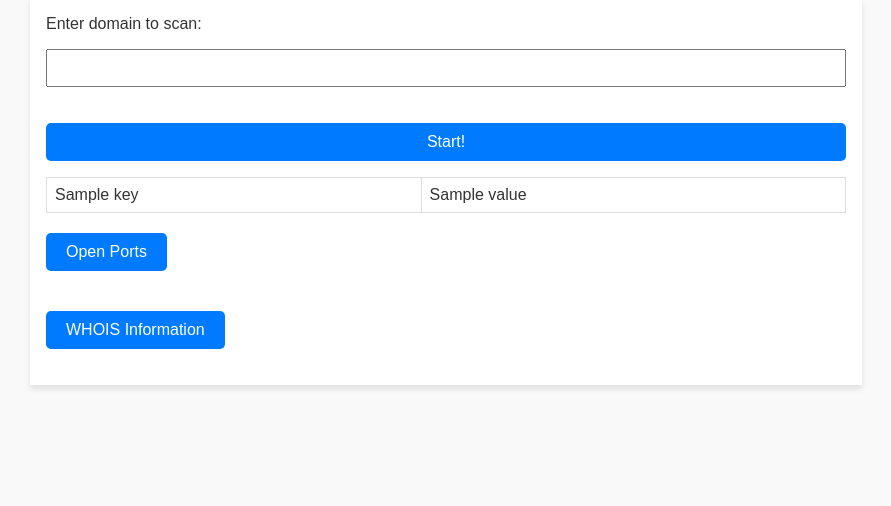
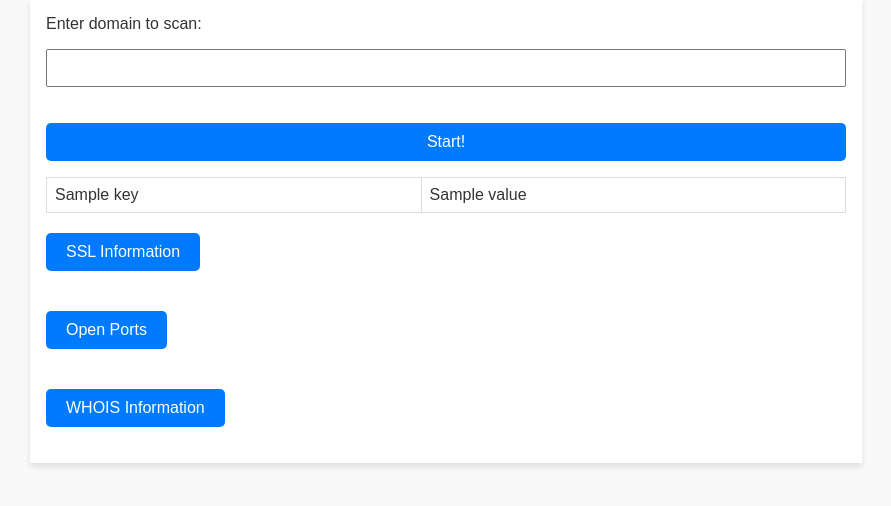
Before and after one commit to kelma01/domain_analyzer, a Django app: template domain_analyzer/main/templates/domain_analyzer.html in a window 1280 px wide. Shown: the part 98-604 px from the top of the page, without its empty margins (194-1085 px from the left). Run offline with Django 5.2, Linux system fonts and the light colour scheme; the template is opened without the code that fills it: most values are stand-ins (such as "Sample title", 1, 10 or a date in 2020).

Commit message:
changing the view of ssl info tab, not working currently

```diff
--- a/domain_analyzer/main/static/css/domain_analyzer.css
+++ b/domain_analyzer/main/static/css/domain_analyzer.css
@@ -96,6 +96,28 @@ th {
 #whois-section th {
     background-color: #f2f2f2;
 }
+#ssl-section {
+    margin-top: 20px;
+    overflow: hidden;
+    max-height: 0;
+    transition: max-height 0.5s ease;
+}
+
+#ssl-section table {
+    width: 100%;
+    border-collapse: collapse;
+    margin-top: 10px;
+}
+
+#ssl-section th, #ssl-section td {
+    padding: 10px;
+    border: 1px solid #ddd;
+    text-align: left;
+}
+
+#ssl-section th {
+    background-color: #f2f2f2;
+}
 
 button {
     margin-top: 20px;
--- a/domain_analyzer/main/static/js/scripts.js
+++ b/domain_analyzer/main/static/js/scripts.js
@@ -14,3 +14,11 @@ function toggleWhois() {
     else
     whoisSection.style.maxHeight = whoisSection.scrollHeight + "px";
 }
+function toggleSsl() {
+    const sslSection = document.getElementById("ssl-section");
+
+    if (sslSection.style.maxHeight)
+        sslSection.style.maxHeight = null;
+    else
+    sslSection.style.maxHeight = sslSection.scrollHeight + "px";
+}
--- a/domain_analyzer/main/templates/domain_analyzer.html
+++ b/domain_analyzer/main/templates/domain_analyzer.html
@@ -19,10 +19,10 @@
             <button type="submit">Start!</button>
         </form>
 
-        {% if result %}
+        {% if ip_info %}
             <table>
                 <tbody>
-                    {% for key, value in result.items %}
+                    {% for key, value in ip_info.items %}
                         <tr>
                             <td>{{ key }}</td>
                             <td>{{ value }}</td>
@@ -30,6 +30,22 @@
                     {% endfor %}
                 </tbody>
             </table>
+        {% endif %}
+
+        {% if ssl_info %}
+            <button onclick="toggleSsl()">SSL Information</button>
+            <div id="ssl-section" style="max-height: 0; overflow: hidden; transition: max-height 0.5s ease;">
+                <table>
+                    <tbody>
+                        {% for ssl_info in whois_response %}
+                            <tr>
+                                <td>{{ ssl_info.0 }}</td>
+                                <td>{{ ssl_info.1 }}</td>
+                            </tr>
+                        {% endfor %}
+                    </tbody>
+                </table>
+            </div>
         {% endif %}
 
         {% if open_ports %}
@@ -69,6 +85,7 @@
                 </table>
             </div>
         {% endif %}
+
     </main>
 </body>
 </html>
```
Also changed, not shown: domain_analyzer/main/tools/ssl_scanner.py (+12 -3 lines), domain_analyzer/main/views.py (+15 -6 lines).
